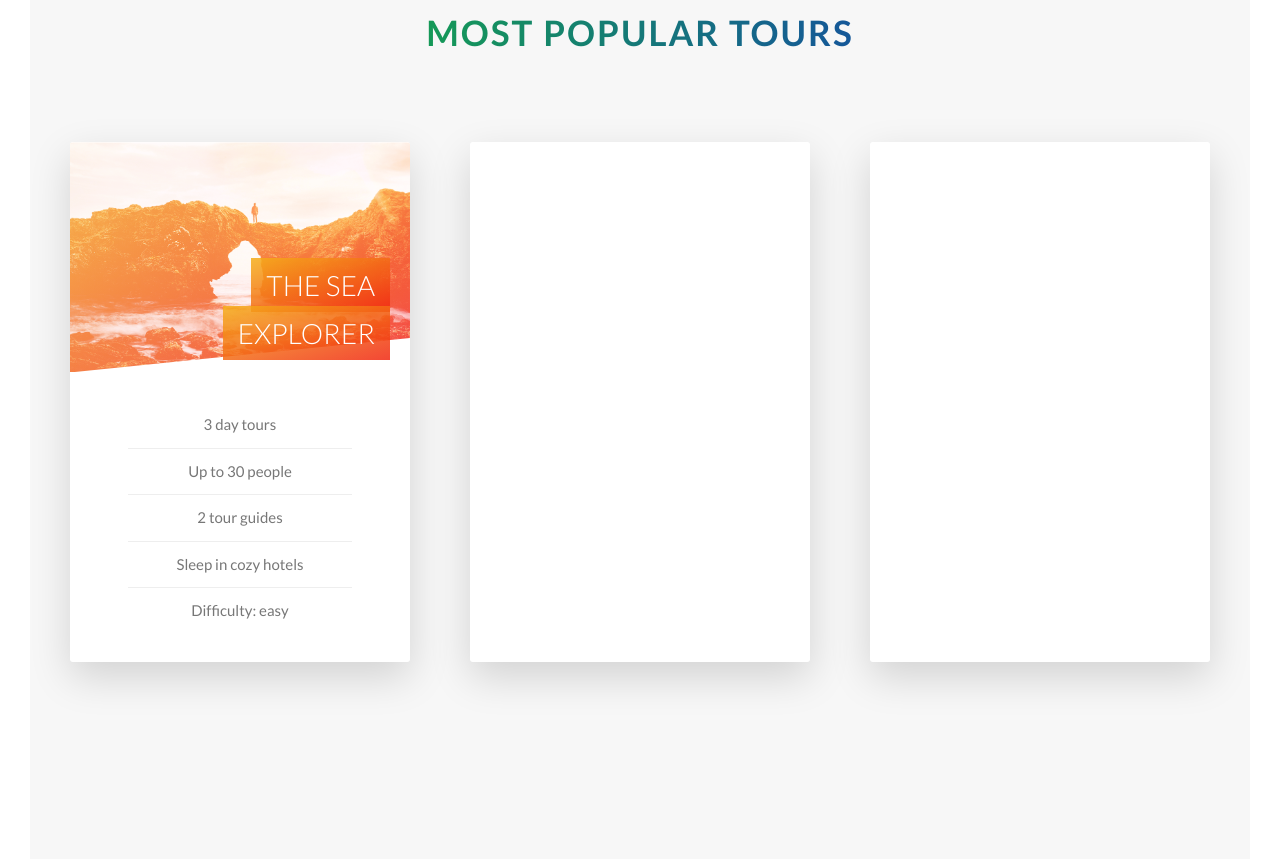
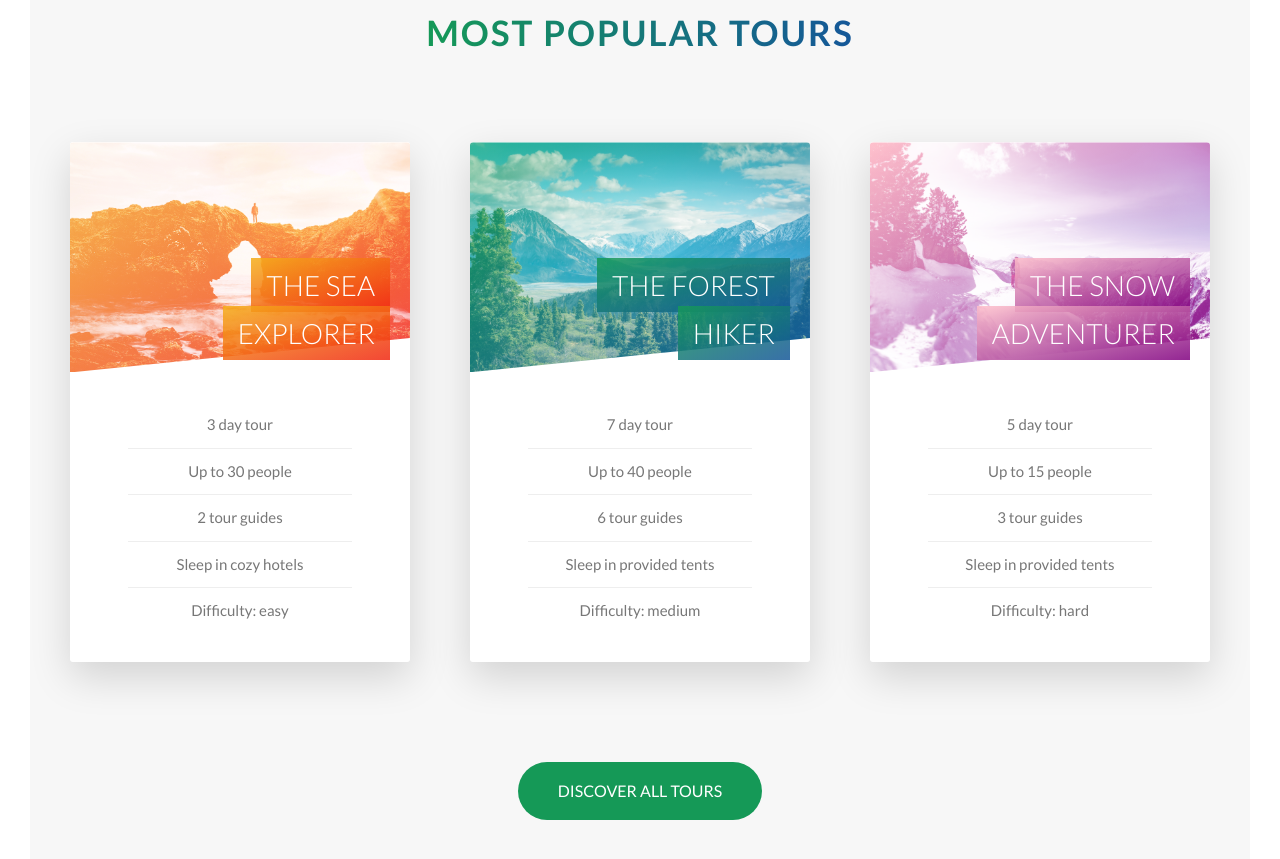
Before and after one commit to stevenwinter-dev/Advanced-CSS-and-SASS-Course, a website: page index.html in a window 1280 px wide. Shown: the part 2323-3182 px from the top of the page. Drawn offline with nearby package versions, Linux system fonts and the light colour scheme.

Commit message:
Completed card section

```diff
--- a/index.html
+++ b/index.html
@@ -126,7 +126,7 @@
                                     </h4>
                                     <div class="card__details">
                                         <ul>
-                                            <li>3 day tours</li>
+                                            <li>3 day tour</li>
                                             <li>Up to 30 people</li>
                                             <li>2 tour guides</li>
                                             <li>Sleep in cozy hotels</li>
@@ -135,46 +135,83 @@
                                     </div>
                                 </div>
                                 <div class="card__side card__side--back card__side--back-1">
-                                    BACK
+                                    <div class="card__cta">
+                                        <div class="card__price-box">
+                                            <p class="card__price-only">Only</p>
+                                            <div class="card__price-value">$297</div>
+                                        </div>
+                                        <a href="#" class="btn btn--white">Book now!</a>
+                                    </div>
                                 </div>
                             </div>
                         </div>
                         <div class="col-1-of-3">
                                 <div class="card">
                                     <div class="card__side card__side--front">
-                                    <div class="card__picture">
-
+                                        <div class="card__picture card__picture--2">
+                                            &nbsp;
                                         </div>
                                         <h4 class="card__heading">
-
+                                            <span class="card__heading-span card__heading-span--2">
+                                                The Forest Hiker
+                                            </span>
                                         </h4>
                                         <div class="card__details">
-
+                                            <ul>
+                                                <li>7 day tour</li>
+                                                <li>Up to 40 people</li>
+                                                <li>6 tour guides</li>
+                                                <li>Sleep in provided tents</li>
+                                                <li>Difficulty: medium</li>
+                                            </ul>
                                         </div>
                                     </div>
                                     <div class="card__side card__side--back card__side--back-2">
-                                    BACK
+                                        <div class="card__cta">
+                                            <div class="card__price-box">
+                                                <p class="card__price-only">Only</p>
+                                                <div class="card__price-value">$497</div>
+                                            </div>
+                                            <a href="#" class="btn btn--white">Book now!</a>
+                                        </div>
                                     </div>
                                 </div>
                             </div>
                             <div class="col-1-of-3">
                                     <div class="card">
                                         <div class="card__side card__side--front">
-                                    <div class="card__picture">
-
+                                            <div class="card__picture card__picture--3">
+                                                &nbsp;
                                             </div>
                                             <h4 class="card__heading">
-
+                                                <span class="card__heading-span card__heading-span--3">
+                                                    The Snow Adventurer
+                                                </span>
                                             </h4>
                                             <div class="card__details">
-
+                                                <ul>
+                                                    <li>5 day tour</li>
+                                                    <li>Up to 15 people</li>
+                                                    <li>3 tour guides</li>
+                                                    <li>Sleep in provided tents</li>
+                                                    <li>Difficulty: hard</li>
+                                                </ul>
                                             </div>
                                         </div>
                                         <div class="card__side card__side--back card__side--back-3">
-                                    BACK
+                                            <div class="card__cta">
+                                                <div class="card__price-box">
+                                                    <p class="card__price-only">Only</p>
+                                                    <div class="card__price-value">$897</div>
+                                                </div>
+                                                <a href="#" class="btn btn--white">Book now!</a>
                                             </div>
                                         </div>
                                     </div>
+                                </div>
+                    </div>
+                    <div class="u-center-text u-margin-top-huge">
+                        <a href="#" class="btn btn--green">Discover all tours</a>
                     </div>
                 </section>
             </main>
--- a/sass/base/_utilities.scss
+++ b/sass/base/_utilities.scss
@@ -3,3 +3,6 @@
 .u-margin-bottom-big { margin-bottom: 8rem; }
 .u-margin-bottom-medium { margin-bottom: 4rem; }
 .u-margin-bottom-small { margin-bottom: 2rem; }
+
+.u-margin-top-big { margin-top: 8rem; }
+.u-margin-top-huge { margin-top: 10rem; }
--- a/sass/components/_button.scss
+++ b/sass/components/_button.scss
@@ -32,6 +32,15 @@
 
         &::after {
             background-color: $color-white;
+        }
+    }
+
+    &--green {
+        background-color: $color-primary-light;
+        color: $color-white;
+
+        &::after {
+            background-color: $color-primary-light;
         }
     }
 
--- a/sass/components/_card.scss
+++ b/sass/components/_card.scss
@@ -56,6 +56,8 @@
         background-blend-mode: screen;
         -webkit-clip-path: polygon(0 0, 100% 0, 100% 85%, 0 100%);
         clip-path: polygon(0 0, 100% 0, 100% 85%, 0 100%);
+        border-top-left-radius: 3px;
+        border-top-right-radius: 3px;
 
 
         &--1 {
@@ -64,11 +66,13 @@
         }
 
         &--2 {
-            background-image: url(../img/nat-5.jpg);
+            background-image: linear-gradient(to right bottom, $color-primary-light, $color-primary-dark),
+            url(../img/nat-6.jpg);
         }
 
         &--3 {
-            background-image: url(../img/nat-5.jpg);
+            background-image: linear-gradient(to right bottom, $color-tertiary-light, $color-tertiary-dark),
+            url(../img/nat-7.jpg);
         }
     }
 
@@ -95,6 +99,18 @@
             rgba($color-secondary-light, .85),
             rgba($color-secondary-dark, .85));
         }
+
+        &--2 {
+            background-image: linear-gradient(to right bottom,
+            rgba($color-primary-light, .85),
+            rgba($color-primary-dark, .85));
+        }
+
+        &--3 {
+            background-image: linear-gradient(to right bottom,
+            rgba($color-tertiary-light, .85),
+            rgba($color-tertiary-dark, .85));
+        }
     }
 
     &__details {
@@ -116,4 +132,30 @@
             }
         }
     }
+
+    //FRONT SIDE STYLING
+    &__cta {
+        position: absolute;
+        top: 50%;
+        left: 50%;
+        transform: translate(-50%, -50%);
+        width: 90%;
+        text-align: center;
+    }
+
+    &__price-box {
+        text-align: center;
+        color: $color-white;
+        margin-bottom: 8rem;
+    }
+
+    &__price-only {
+        font-size: 1.4rem;
+        text-transform: uppercase;
+    }
+
+    &__price-value {
+        font-size: 6rem;
+        font-weight: 100;
+    }
 }
--- a/sass/pages/_home.scss
+++ b/sass/pages/_home.scss
@@ -22,6 +22,6 @@
 
 .section-tours {
     background-color: $color-grey-light-1;
-    padding: 25rem 0 50rem 0;
+    padding: 25rem 0 15rem 0;
     margin-top: -11.3rem;
 }
```
Also changed, not shown: css/style.css. Lines whose indentation alone changed are shown as unchanged.
